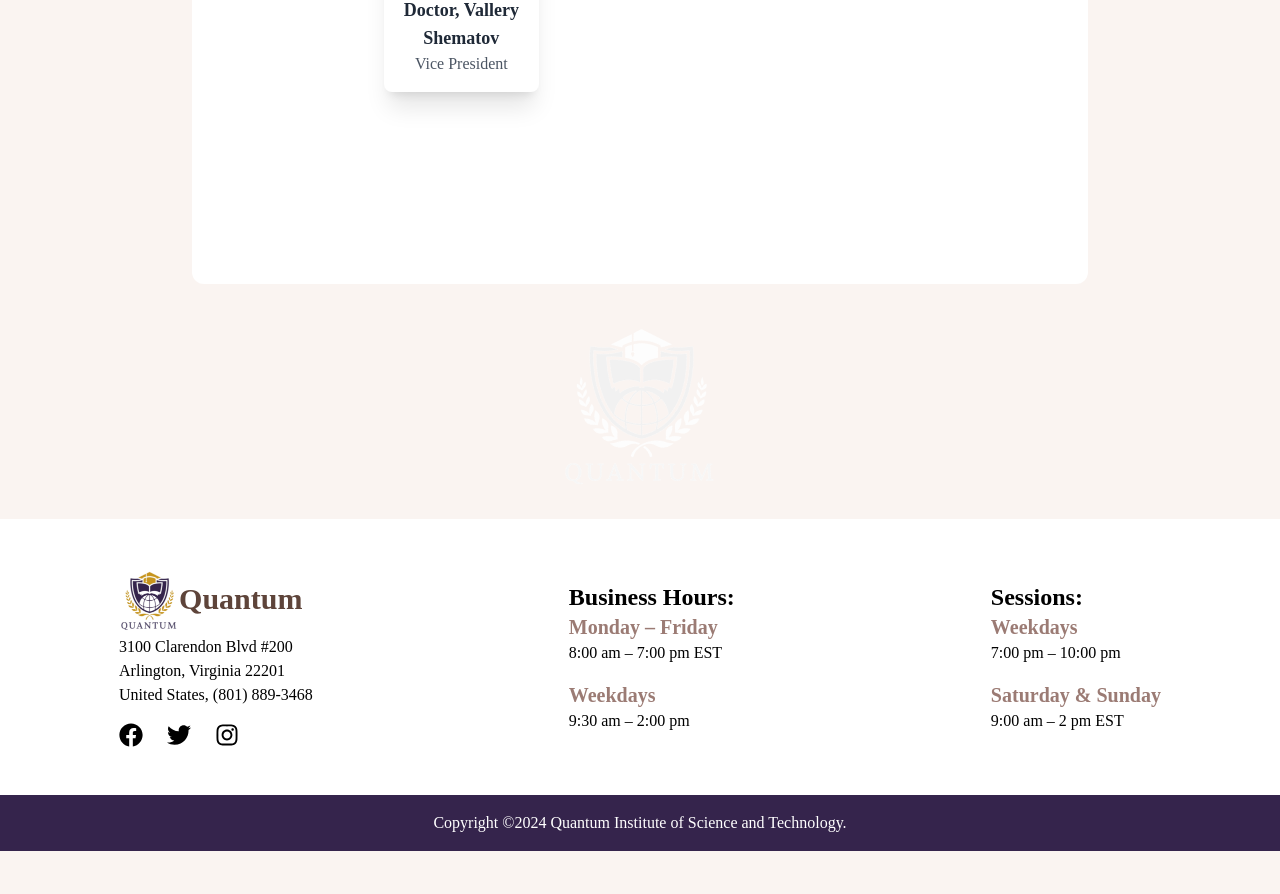
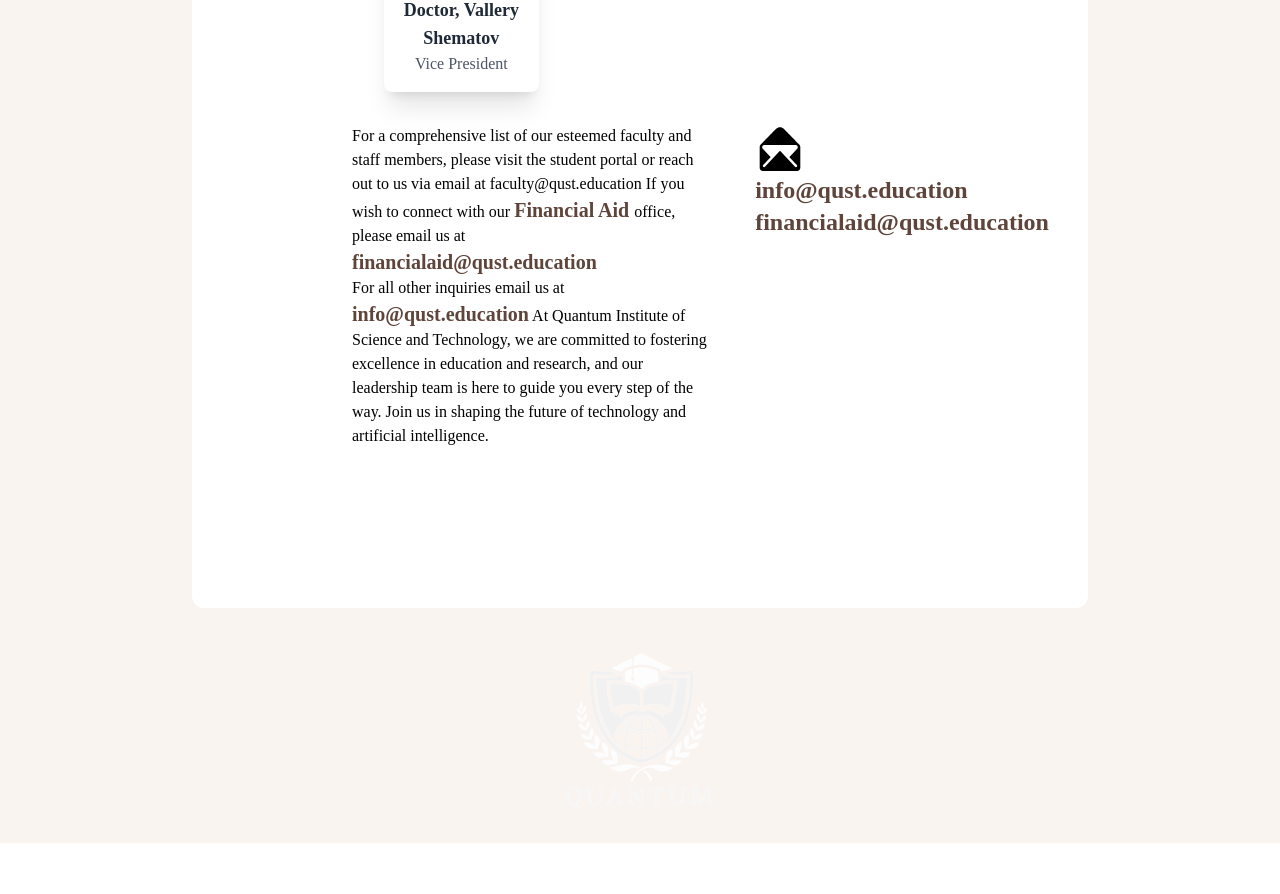
Before and after one commit to shejanNizam/quantum-education, a Next.js app: page /about-us/leadership-staff in a window 1280 px wide. Shown: the part 1860-2754 px from the top of the page. Before the commit the page ends 2711 px from the top, so only its background shows below. Built offline with nearby package versions, Linux system fonts and the light colour scheme.

Commit message:
leadership-staff page completed

```diff
--- a/src/app/about-us/leadership-staff/page.js
+++ b/src/app/about-us/leadership-staff/page.js
@@ -1,4 +1,5 @@
 import Image from "next/image";
+import { IoIosMailOpen } from "react-icons/io";
 import image3 from "../../../assets/about_us/coo_single_img.png";
 import image1 from "../../../assets/about_us/founder_single_img.png";
 import image2 from "../../../assets/about_us/president_single_img.webp";
@@ -103,9 +104,39 @@ export default function LeadershipStaffPage() {
           ))}
         </div>
 
-        <div>
-          <p></p>
-          <p></p>
+        <div className=" flex flex-col lg:flex-row w-full gap-12">
+          <p className=" w-[70%] ">
+            For a comprehensive list of our esteemed faculty and staff members,
+            please visit the student portal or reach out to us via email at
+            faculty@qust.education If you wish to connect with our{" "}
+            <span className="font-bold text-xl text-primary">
+              {" "}
+              Financial Aid{" "}
+            </span>
+            office, please email us at{" "}
+            <span className="font-bold text-xl text-primary">
+              financialaid@qust.education
+            </span>{" "}
+            <br />
+            For all other inquiries email us at{" "}
+            <span className="font-bold text-xl text-primary">
+              info@qust.education
+            </span>{" "}
+            At Quantum Institute of Science and Technology, we are committed to
+            fostering excellence in education and research, and our leadership
+            team is here to guide you every step of the way. Join us in shaping
+            the future of technology and artificial intelligence.
+          </p>
+          <div className=" w-[30%] ">
+            <IoIosMailOpen className="w-[50px] h-[50px]" />
+
+            <p className="text-2xl text-primary font-bold ">
+              info@qust.education
+            </p>
+            <p className="text-2xl text-primary font-bold ">
+              financialaid@qust.education
+            </p>
+          </div>
         </div>
       </div>
     </>
```
